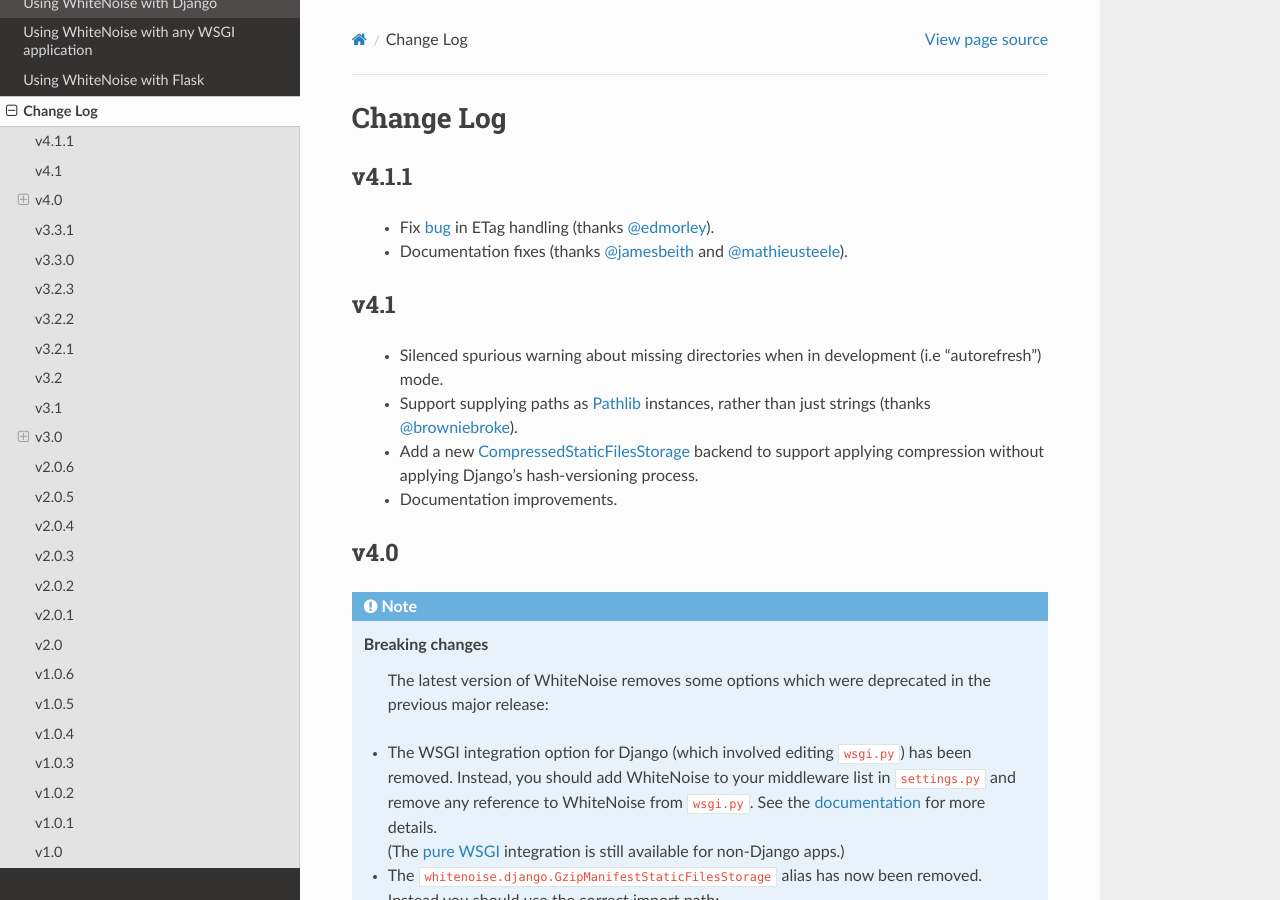
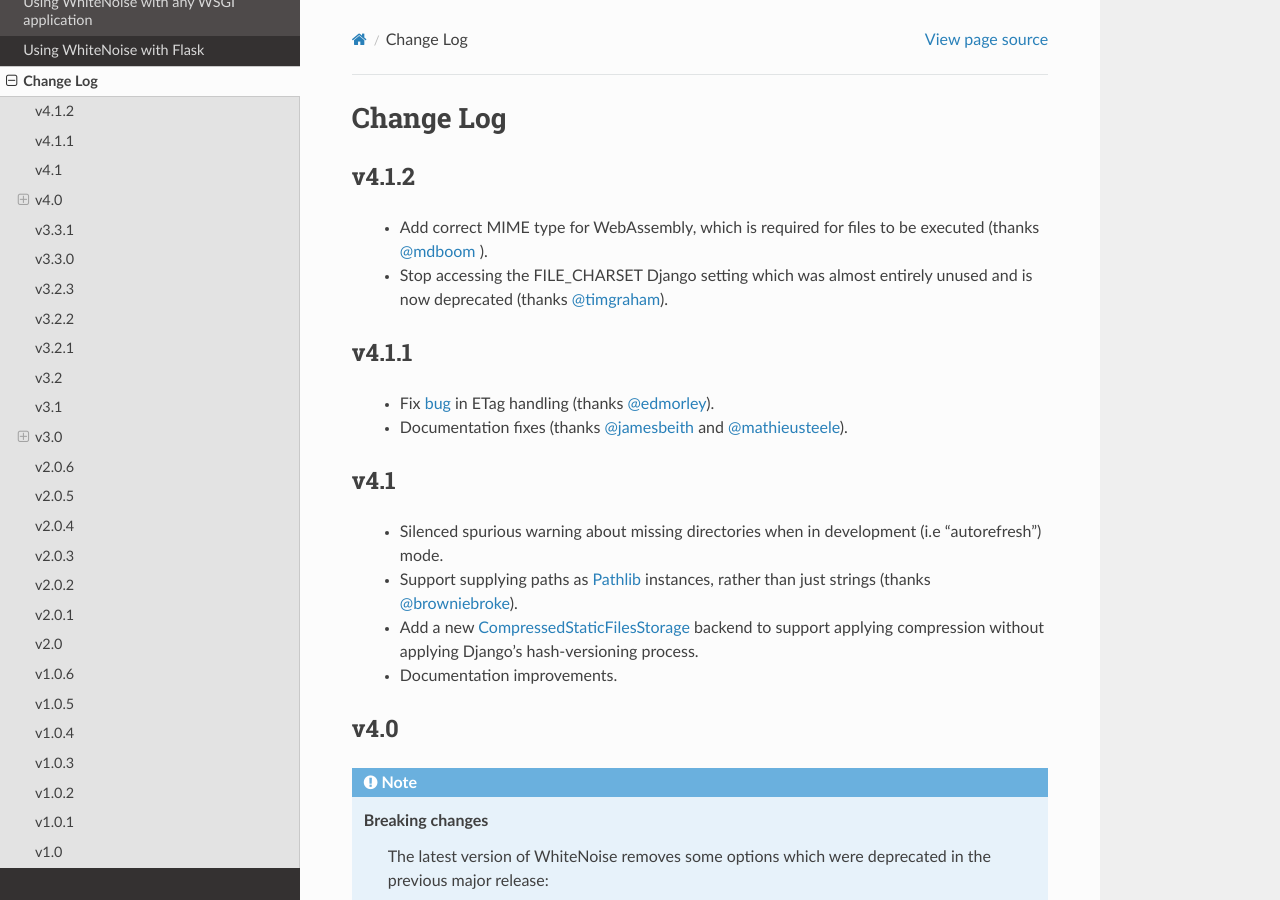
Before and after one commit to gorbunov87/white_noise, a Sphinx documentation site: the page built from docs/changelog.rst, in a window 1280 px wide and 900 px high. Built offline with Sphinx 7.4.7 and the Read the Docs theme 2.0.0, drawn with Linux system fonts in a browser that asks for light colours.

Commit message:
New release

```diff
--- a/docs/changelog.rst
+++ b/docs/changelog.rst
@@ -4,6 +4,16 @@
 .. |br| raw:: html
 
    <br />
+
+v4.1.2
+------
+
+ * Add correct MIME type for WebAssembly, which is required for files to be
+   executed (thanks `@mdboom <https://github.com/mdboom>`_ ).
+ * Stop accessing the FILE_CHARSET Django setting which was almost entirely
+   unused and is now deprecated (thanks `@timgraham
+   <https://github.com/timgraham>`_).
+
 
 v4.1.1
 ------
--- a/whitenoise/__init__.py
+++ b/whitenoise/__init__.py
@@ -1,5 +1,5 @@
 from .base import WhiteNoise
 
-__version__ = '4.1.1'
+__version__ = '4.1.2'
 
 __all__ = ['WhiteNoise']
```
